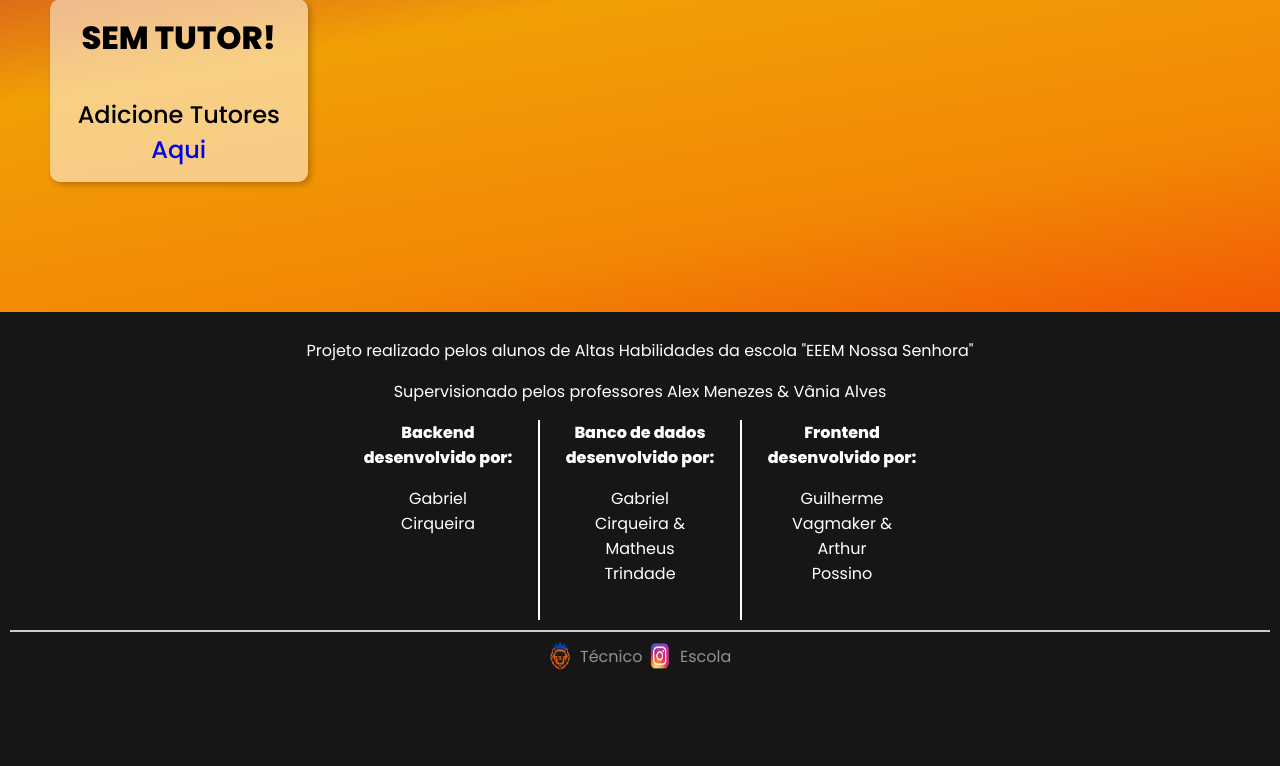
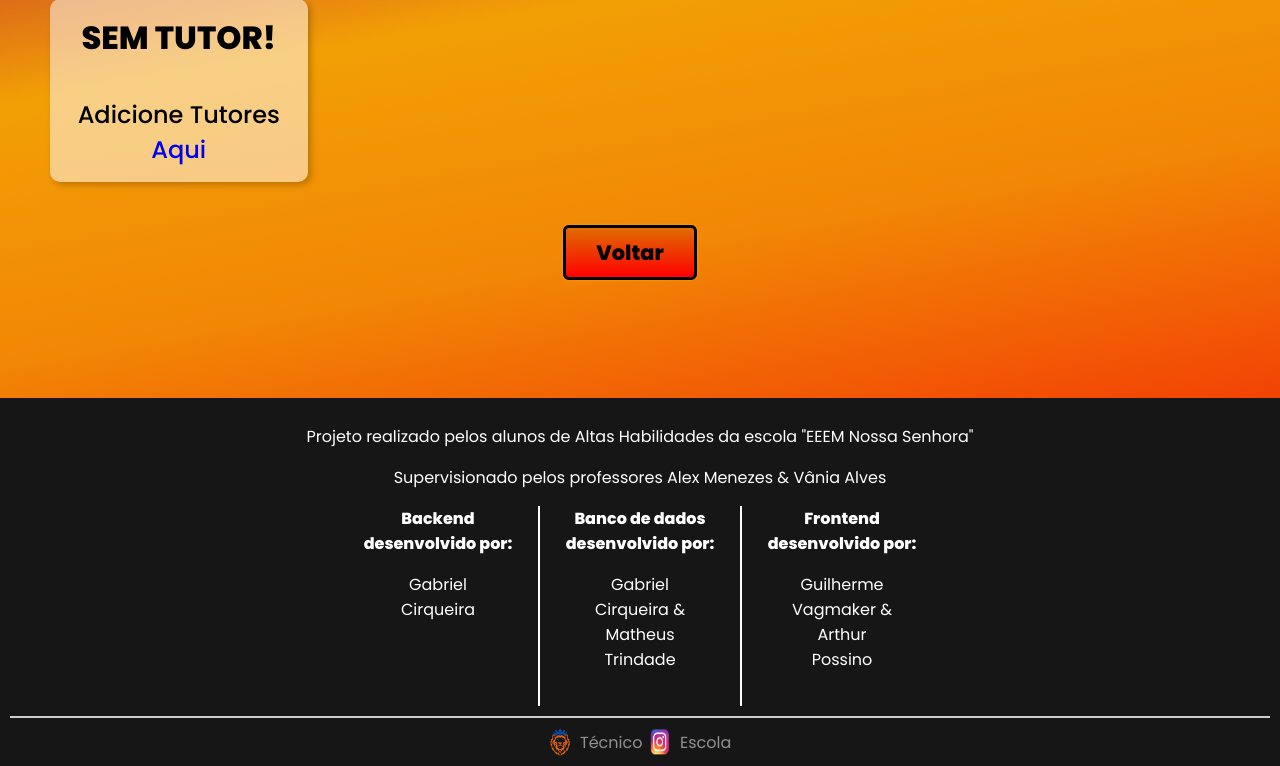
Before and after one commit to OLD-gabriel/PROJETO_NSL_RECRIADO, a PHP site: page /php/GST_TUT.php in a window 1280 px wide. Shown: the part 151-917 px from the top of the page. Before the commit the page ends 821 px from the top, so only its background shows below. Run offline with PHP 8.4, Linux system fonts and the light colour scheme; data that the repository does not hold is empty.

Commit message:
ADD um botão de voltar nas pag

```diff
--- a/css/style-GST.css
+++ b/css/style-GST.css
@@ -500,20 +500,23 @@ button:hover{
 }
 
 .btn-reset, .btn-submit {
-  padding: 10px 20px;
-  border: none;
-  border-radius: 5px;
-  cursor: pointer;
+  max-width: max-content;
+  margin: 0px 30px 0px 10px;
+  padding: 10px 30px;
+  font-size: 1.3rem;
+  font-weight: bold;
+  border-radius: 6px;
+  border: 3px solid #000000;
+  background-image: linear-gradient(to bottom, #e06c00, #ff0000);
+  color: rgb(0, 0, 0);
+  box-shadow: 0px 0px 3px #ffa601;
 }
 
-.btn-reset {
-  background-color: #ddd;
-}
 
-.btn-submit {
-  background-color: #007bff;
-  color: #fff;
-  transition: background-color 0.3s;
+
+.btn-submit:hover {
+  background-image: linear-gradient(to bottom, #b65800, #8a0000);
+  transition: background-color 1s;
 }
 
 .btn-submit:hover {
--- a/css/style.ELET.css
+++ b/css/style.ELET.css
@@ -96,7 +96,6 @@ button {
 }
 
 .botao{
-
   border: none;
   width: 120px;
   height: 50px;
--- a/html/GST_ALUNOS.html
+++ b/html/GST_ALUNOS.html
@@ -92,6 +92,10 @@
         </div>
     </div>
 
+    <center>
+        <a  href="pag_gestor.html" class="btn-submit">Voltar</a>
+    </center>
+
     <!-- Script JavaScript -->
     <script>
         const param = new URLSearchParams(window.location.search)
--- a/html/add-eletiva.html
+++ b/html/add-eletiva.html
@@ -127,6 +127,10 @@
         </div>
     </div>
 
+    <center>
+        <a  href="pag_gestor.html" class="btn-submit">Voltar</a>
+    </center>
+
     <!-- Script JavaScript -->
     <script>
         const param = new URLSearchParams(window.location.search)
--- a/html/add-tutoria.html
+++ b/html/add-tutoria.html
@@ -125,6 +125,10 @@
         </div>
     </div>
 
+    <center>
+        <a  href="pag_gestor.html" class="btn-submit">Voltar</a>
+    </center>
+
     <!-- Script JavaScript -->
     <script>
         const param = new URLSearchParams(window.location.search)
--- a/index.html
+++ b/index.html
@@ -171,7 +171,7 @@
 
             <form action="php/processar_index.php" class="main-form" method="post">
                 <label for="" class="main-label">
-                    Ra:
+                    RA:
                     <input type="text" class="main-input" name="RA" placeholder="00000-00" required>
 
                     <img src="img/icons8-lock-30.png" alt="">
--- a/php/GST_ELT.php
+++ b/php/GST_ELT.php
@@ -156,6 +156,9 @@ if(isset($_POST["eletiva"])){
     <?php
 
     ?>
+    <center>
+        <button class="botao" onclick="window.location.href = '../html/pag_gestor.html'" >Voltar</button>
+</center>
 
 <footer>
         <div class="creditos">
--- a/php/GST_TUT.php
+++ b/php/GST_TUT.php
@@ -117,7 +117,8 @@ if(isset($_POST["tutores"])){
         </div>
     </div>
 
-    <!-- Script JavaScript -->
+
+
     <script>
 
 setTimeout( function(){
@@ -144,7 +145,10 @@ setTimeout( function(){
         Exibir_tutores();
         ?>
     </main>
-
+ <br>
+    <center>
+        <a  href="../html/pag_gestor.html" class="btn-submit">Voltar</a>
+    </center>
 
     <footer>
         <div class="creditos">
--- a/php/GST_VER_ALUNOS.php
+++ b/php/GST_VER_ALUNOS.php
@@ -119,7 +119,10 @@
             ?>
         </div>
     </main>
-
+    <center>
+                <br><br>
+        <a  href="../html/pag_gestor.html" class="btn-submit">Voltar</a>
+    </center>
     <footer>
         <div class="creditos">
             <p class="projeto-info">Projeto realizado pelos alunos de Altas Habilidades da escola "EEEM Nossa Senhora"
--- a/php/eletiva.php
+++ b/php/eletiva.php
@@ -168,7 +168,9 @@ $eletiva_selecionado = mysqli_fetch_assoc($pegar_eletiva);
                 <button id="fechar-popup3"  onclick="fecharPopup('sobreposicao-popup3')" >Fechar</button>
         </div>
     </div>
-
+    <center>
+        <button class="botao" onclick="window.location.href = '../html/Tutoria-Eletiva.html' " >Voltar</button>
+    </center>
     <script>
 
         setTimeout(function(){
--- a/php/todas-escolhas-eletiva.php
+++ b/php/todas-escolhas-eletiva.php
@@ -182,6 +182,11 @@ if (isset($_POST["enviar"])) {
 
              </div>
          </div>
+        <center>
+            <br><br>
+         <a  href="../html/pag_gestor.html" class="btn-submit">Voltar</a>
+        </center>
+
          <!-- Script JavaScript -->
          <script>
          const botaoFecharPopup = document.getElementById('fechar-popup');
--- a/php/todas-escolhas-tutoria.php
+++ b/php/todas-escolhas-tutoria.php
@@ -191,6 +191,11 @@ if (isset($_POST["enviar"])) {
              </div>
          </div>
 
+         <center>
+            <br><br>
+        <a  href="../html/pag_gestor.html" class="btn-submit">Voltar</a>
+    </center>
+
          <!-- Script JavaScript -->
          <script>
          const enviar = document.getElementById('enviar_sim');
--- a/php/tutoria.php
+++ b/php/tutoria.php
@@ -261,6 +261,10 @@ $tutor_selecionado = mysqli_fetch_assoc($pegar_tutor);
         </div>
     </div>
 
+    <center>
+        <button class="botao" onclick="window.location.href = '../html/Tutoria-Eletiva.html' " >Voltar</button>
+    </center>
+
     <script>
 
         setTimeout(function() {
```
Also changed, not shown: css/style.TUT.css (+8 -7 lines), html/gestor.html (+12 -3 lines), php/eletivandos.php (+8 -4 lines), php/tutorandos.php (+8 -4 lines).
